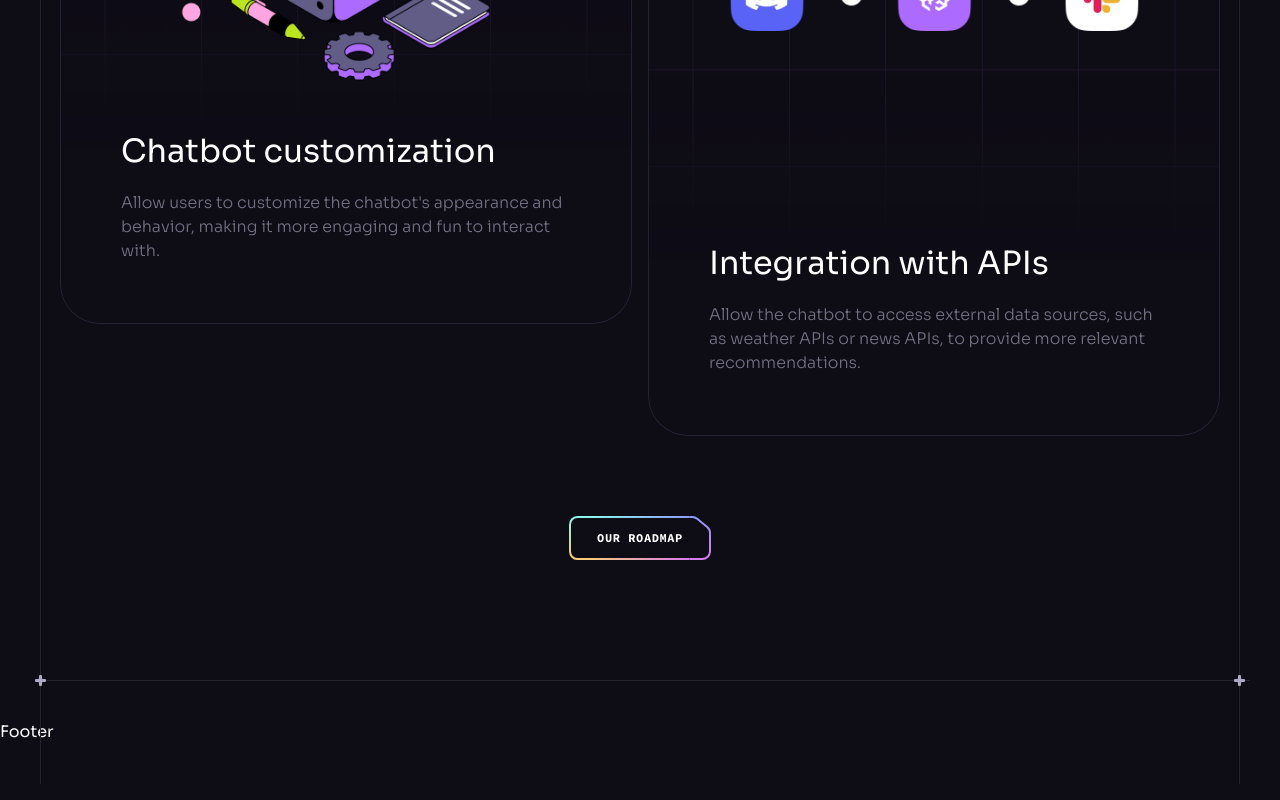
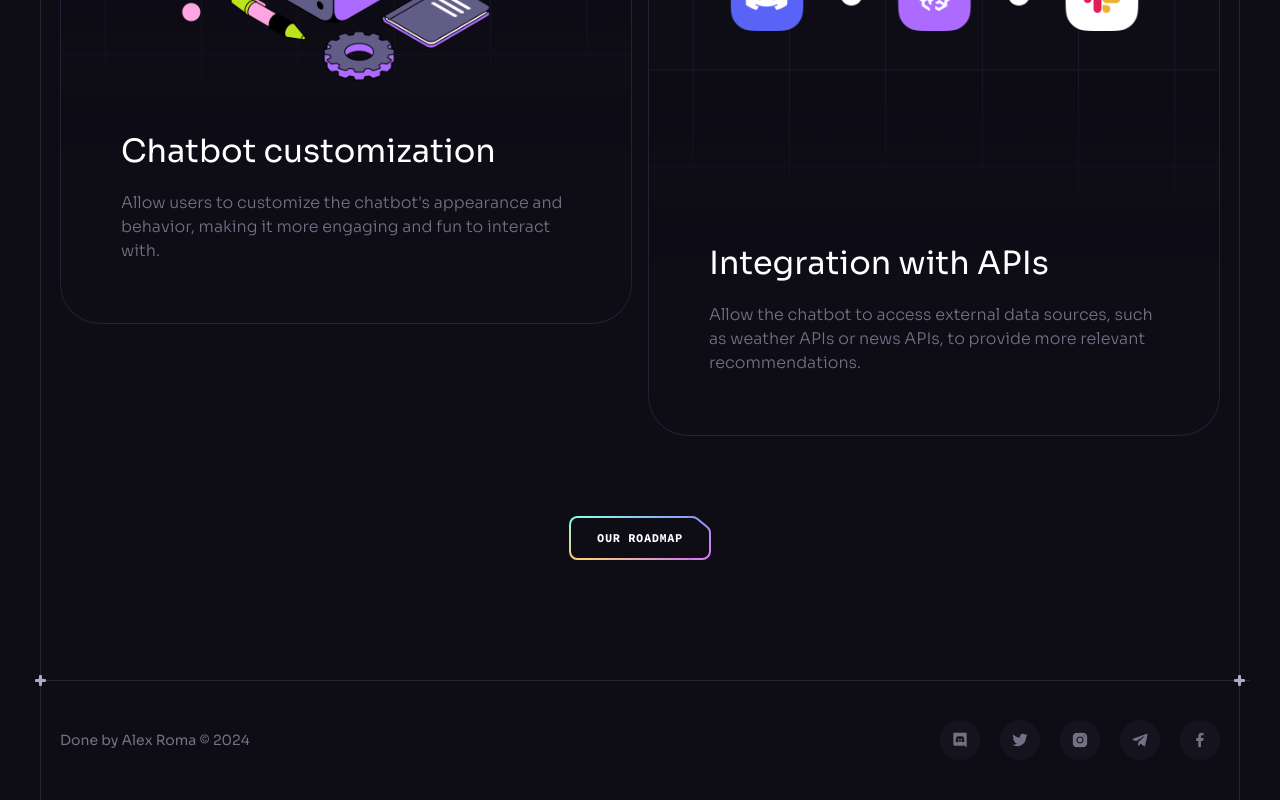
Before and after one commit to resident7709/brainwave, a React app: page / in a window 1280 px wide. Shown: the part 8473-9273 px from the top of the page. Built offline with nearby package versions, Linux system fonts and the light colour scheme; the HTML template or start-up script is replaced by a standard one.

Commit message:
Add Footer

```diff
--- a/src/components/Footer.jsx
+++ b/src/components/Footer.jsx
@@ -5,7 +5,22 @@
 const Footer = () => {
   return (
     <Section crosses className='!px-0 !py-10'>
-      Footer
+      <div className='container flex sm:justify-between justify-center items-center gap-10 max-sm:flex-col'>
+        <p className='caption text-n-4 lg:block'>
+          Done by Alex Roma © {new Date().getFullYear()}
+        </p>
+        <ul className='flex gap-5 flex-wrap'>
+          {socials.map(item => (
+            <a
+              key={item.id}
+              href={item.url}
+              target='_blank'
+              className='flex items-center justify-center w-10 h-10 bg-n-7 rounded-full transition-colors hover:bg-n-6'>
+              <img src={item.iconUrl} width={16} height={16} alt={item.title} />
+            </a>
+          ))}
+        </ul>
+      </div>
     </Section>
   );
 };
```
